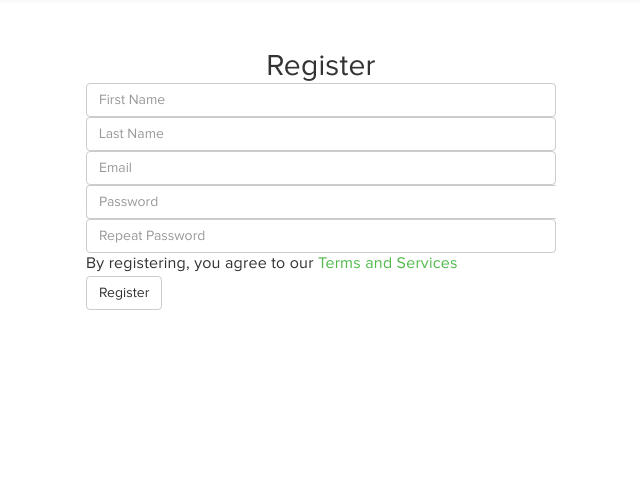
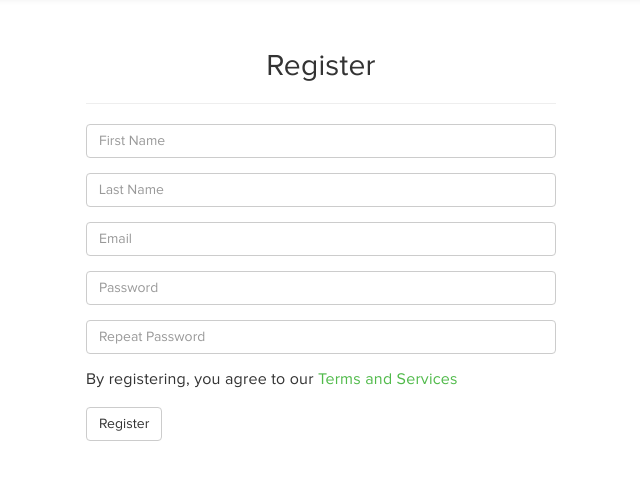
Before and after one commit to overcooked/base, a PHP site: page /register in a window 1280 px wide. Shown: the part 72-552 px from the top of the page, without its empty margins (319-959 px from the left). Run offline with PHP 8.4, Linux system fonts and the light colour scheme; data that the repository does not hold is empty; style sheets or scripts are compiled from the project's sources.

Commit message:
Fix register page. Was broken because login styles changes.

```diff
--- /dev/null
+++ b/public/css/register/register.css
@@ -0,0 +1,25 @@
+/**
+ * The styling for the register page.
+ * @author Team point.
+ */
+/** Import The Global Variables. */
+/**
+ * Global scss variables.
+ * @author Team point.
+ */
+/* ========== ========== ========== ========== */
+/** Primary Colours. TODO: Temporary color, don't freak out pls. */
+/** Typography Styling. */
+/* ========== ========== ========== ========== */
+.register-area {
+  margin-top: 50px;
+  max-width: 500px;
+  width: 80%; }
+
+.register-area input {
+  margin-bottom: 15px; }
+
+.register-submit {
+  margin-top: 15px; }
+
+/*# sourceMappingURL=register.css.map */
--- /dev/null
+++ b/public/scss/register/register.scss
@@ -0,0 +1,20 @@
+/**
+ * The styling for the register page.
+ * @author Team point.
+ */
+/** Import The Global Variables. */
+@import 'variables';
+/* ========== ========== ========== ========== */
+.register-area {
+    margin-top: 50px;
+    max-width: 500px;
+    width: 80%;
+}
+
+.register-area input {
+    margin-bottom: 15px;
+}
+
+.register-submit {
+    margin-top: 15px;
+}
--- a/views/Register/register.php
+++ b/views/Register/register.php
@@ -19,7 +19,7 @@ $user = new User();
     <?php View::head(); ?>
 
     <!-- Style Files. -->
-    <link rel="stylesheet" href="/public/css/login/login.css">
+    <link rel="stylesheet" href="/public/css/register/register.css">
 
 
   </head>
@@ -30,8 +30,9 @@ $user = new User();
 
     <!-- Main Content // Start -->
     <section class="main">
-      <div class="container coloredlinks login-area">
+      <div class="container coloredlinks register-area">
         <h2 class="center">Register</h2>
+        <hr>
         <form action="" method="post">
 
           <div class="field">
@@ -55,7 +56,7 @@ $user = new User();
           </div>
           <p>By registering, you agree to our <a href="#">Terms and Services</a></p>
           <input type="hidden" name="token" value="<?php echo Token::generate(); ?>">
-          <input type="submit" class="btn btn-default login-btn" value="Register">
+          <input type="submit" class="btn btn-default register-submit" value="Register">
         </form>
       </div>
     </section>
```
Also changed, not shown: 1 other file.
